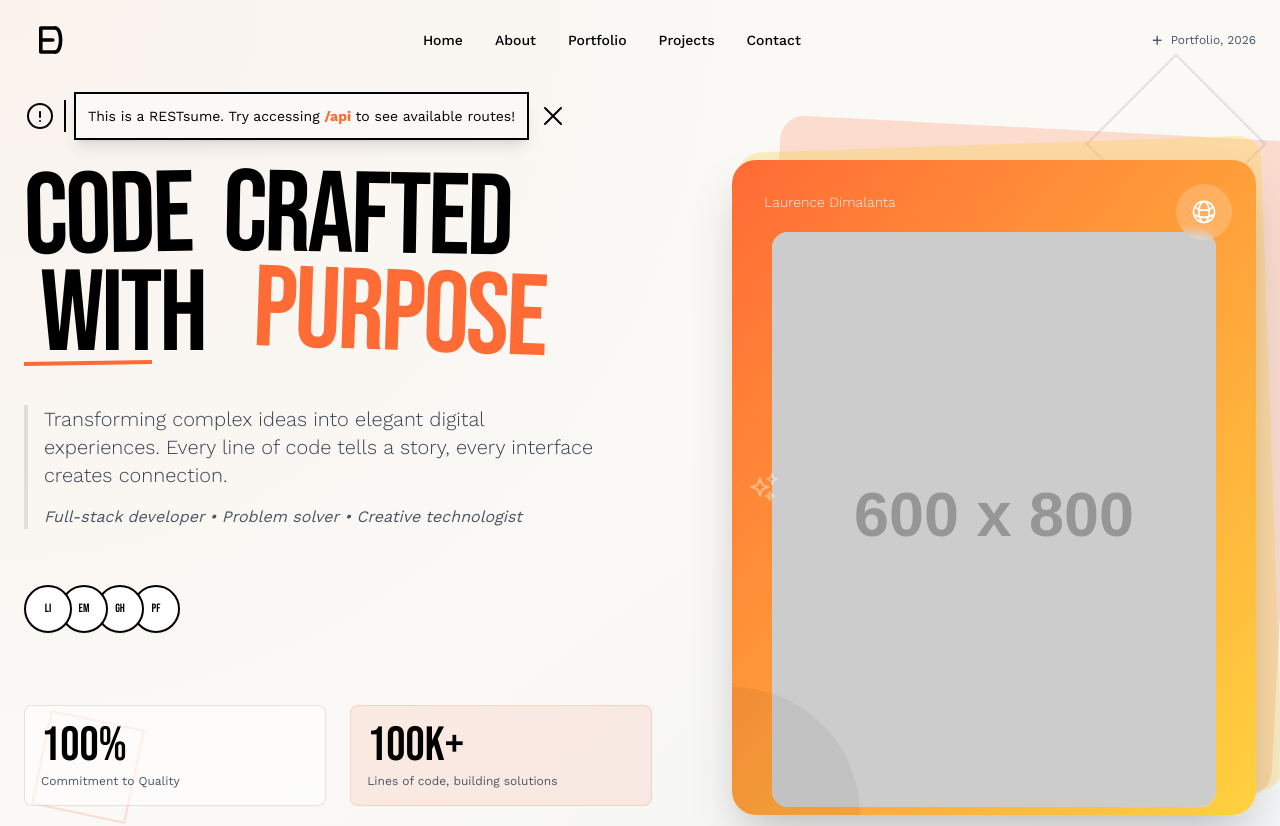
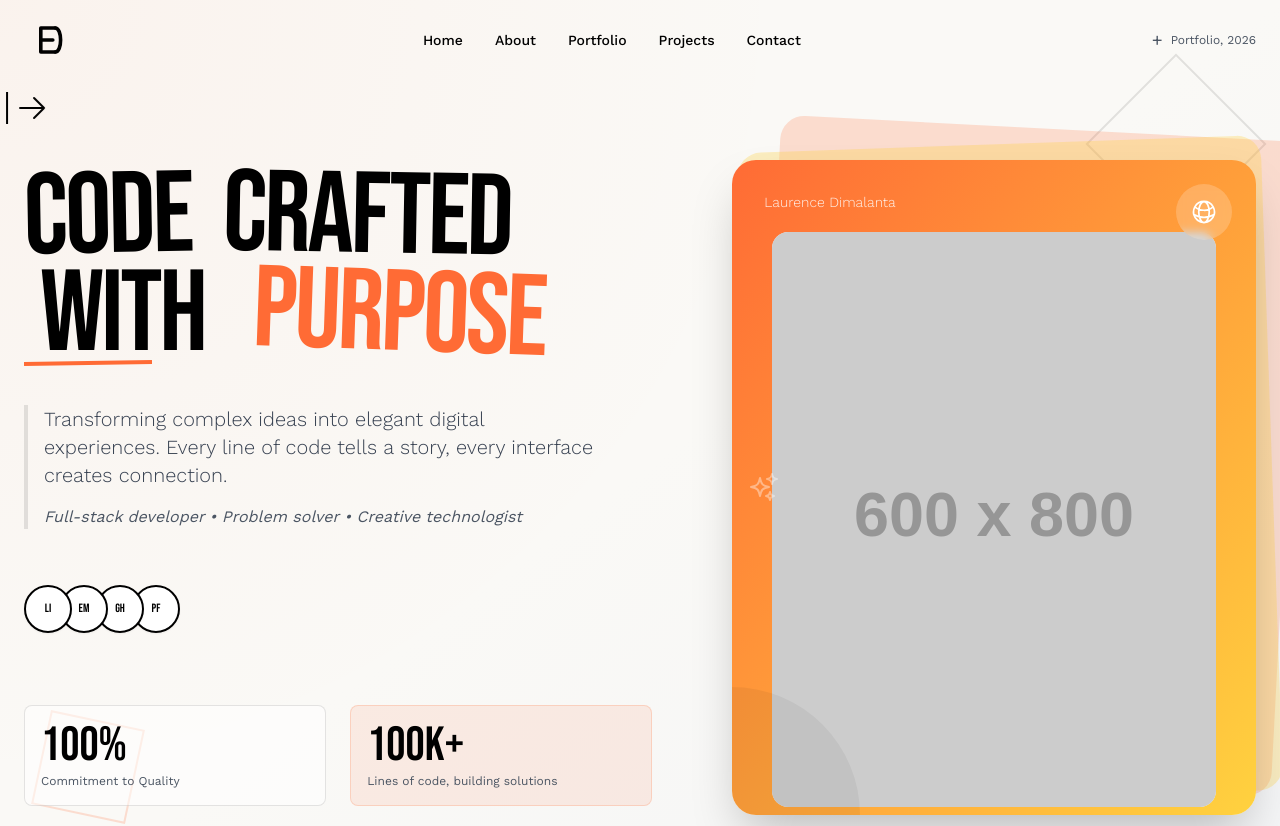
Before and after one commit to lorensdima/restsume, a Next.js app: page / in a window 1280 px wide. Shown: the top 826 px of the page. Built offline with nearby package versions, Linux system fonts and the light colour scheme.

Commit message:
Implement subtle bounce animation for HeroInfoCard and update visibility logic

```diff
--- a/app/page.tsx
+++ b/app/page.tsx
@@ -4,7 +4,6 @@ import About from "./ui/about";
 import Portfolio from "./ui/portfolio";
 import Exhibitions from "./ui/exhibitions";
 import Footer from "./ui/footer";
-import HeroInfoCard from "./ui/hero_info_card";
 import PetModal from "./ui/pet_model";
 import Contact from "./ui/contact";
 
@@ -12,7 +11,6 @@ export default function Home() {
   return (
     <main className="relative">
       <Header />
-      <HeroInfoCard />
       <Hero />
       <About />
       <Portfolio />
--- a/app/ui/hero.tsx
+++ b/app/ui/hero.tsx
@@ -4,6 +4,7 @@ import Image from "next/image";
 import { bebas, workSans } from "./fonts";
 import { GlobeAltIcon, ArrowUpRightIcon, SparklesIcon } from "@heroicons/react/24/outline";
 import { useEffect, useRef, useState } from "react";
+import HeroInfoCard from "./hero_info_card";
 
 export default function Hero() {
   const [mousePosition, setMousePosition] = useState({ x: 0, y: 0 });
@@ -44,6 +45,8 @@ export default function Hero() {
           background: `radial-gradient(circle at ${mousePosition.x}px ${mousePosition.y}px, rgba(255, 107, 53, 0.15), transparent 50%)`,
         }}
       />
+
+      <HeroInfoCard />
 
       {/* Decorative geometric shapes */}
       <div className="absolute top-20 right-10 w-32 h-32 border-2 border-black/10 rotate-45 hidden lg:block" />
--- a/app/ui/hero_info_card.tsx
+++ b/app/ui/hero_info_card.tsx
@@ -10,7 +10,7 @@ import { workSans } from "./fonts";
 import { useState } from "react";
 
 export default function HeroInfoCard() {
-  const [visible, setVisible] = useState(true);
+  const [visible, setVisible] = useState(false);
 
   const toggle = () => {
     setVisible(!visible);
@@ -19,8 +19,10 @@ export default function HeroInfoCard() {
   return (
     <div
       className={`${
-        visible ? "" : "-translate-x-16"
-      } fixed top-20 left-6 z-50 transition-transform duration-300 mt-3`}
+        visible
+          ? "transition-transform duration-300"
+          : "animate-subtle-bounce transition-transform duration-300"
+      } absolute top-20 left-6 z-50 mt-3`}
     >
       <div className="flex items-center gap-2">
         <div className="h-full border-r-2 border-black pr-2">
--- a/tailwind.config.ts
+++ b/tailwind.config.ts
@@ -27,8 +27,13 @@ const config: Config = {
         "fade-in-up-delay-2": "fadeInUp 0.6s ease-out 0.2s forwards",
         "fade-in-up-delay-3": "fadeInUp 0.6s ease-out 0.3s forwards",
         "fade-in-up-delay-4": "fadeInUp 0.6s ease-out 0.4s forwards",
+        "subtle-bounce": "subtle-bounce 2.5s ease-in-out infinite",
       },
       keyframes: {
+        "subtle-bounce": {
+          "0%, 100%": { transform: "translateX(-4rem)" },
+          "50%": { transform: "translateX(-3.5rem)" },
+        },
         "slower-spin": {
           "0%": {
             transform: "rotate(0deg)",
```
